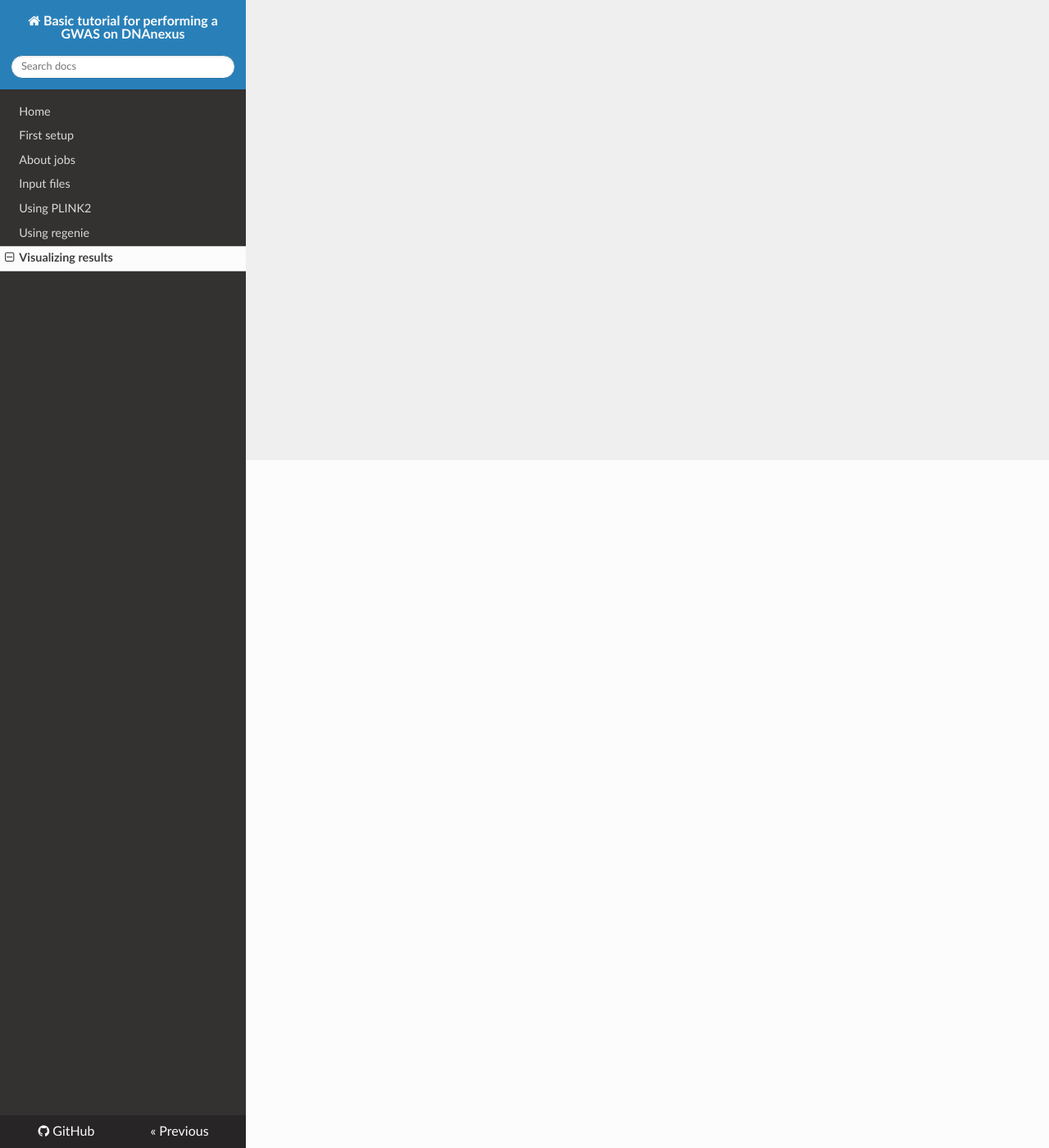
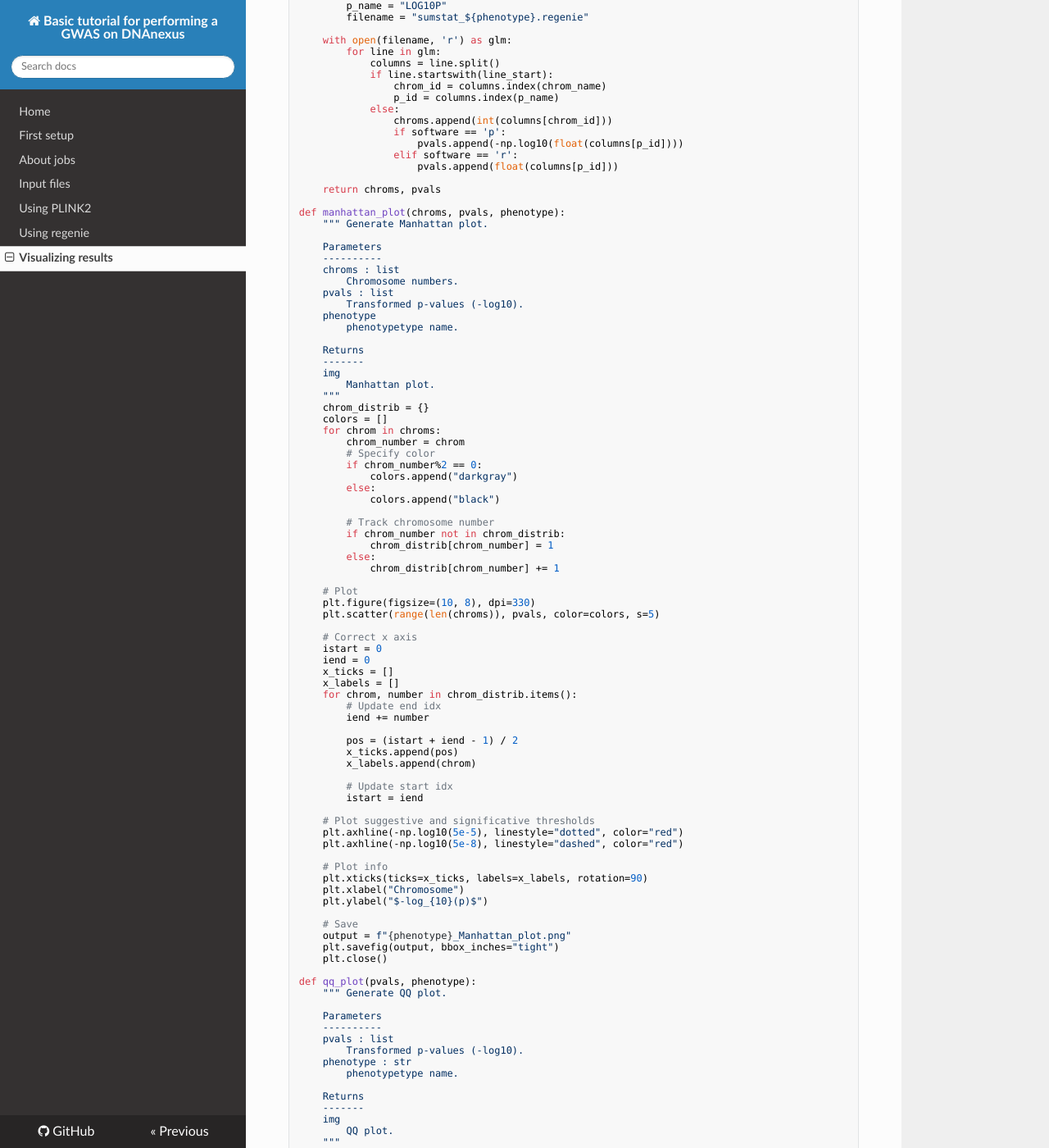
Before and after one commit to gloriabenoit/DNAnexus-GWAS, an MkDocs documentation site: the page built from docs/results.md, in a window 1280 px wide and 1400 px high, scrolled down 839 px. Shown: the whole window at 82% size. Built offline with MkDocs 1.6.1, drawn with Linux system fonts in a browser that asks for light colours; nearby versions of some CDN libraries; some of the changed text lies outside the part shown.

Commit message:
add results + update architecture

````diff
--- a/docs/results.md
+++ b/docs/results.md
@@ -1,3 +1,178 @@
 # Visualizing results
 
 Once our GWAS is complete, we can analyze the summary results. Specifically, we want to create a [Manhattan plot](https://www.sciencedirect.com/topics/biochemistry-genetics-and-molecular-biology/manhattan-plot) and a [QQ plot](https://jnmaloof.github.io/BIS180L_web/slides/11_QQPlots.html#1).
+
+The following code will do just that, although you can use any other software to obtain such plots.
+
+```python
+""" Generate Manhattan plot and QQ plot from GWAS summary statistics. """
+
+import numpy as np
+import matplotlib.pyplot as plt
+
+# Input
+PHENOTYPE = "BMI"
+SOFTWARE = 'p' # for PLINK2 or 'r' for regenie
+
+def read_results(phenotype, software):
+    """ Parse GWAS result file and get values.
+
+    Parameters
+    ----------
+    phenotype
+        phenotypetype name.
+    software : str { 'p', 'r'}
+        Either 'p' for PLINK2 or 'r' for regenie,
+        to correctly format the file.
+
+    Returns
+    -------
+    list
+        Chromosome numbers.
+    list
+        Transformed p-values (-log10).
+    """
+    chroms = []
+    pvals = []
+
+    # Software specific format.
+    if software == 'p':
+        line_start = "#"
+        chrom_name = "#CHROM"
+        p_name = "P"
+        filename = "sumstat_${phenotype}.ADD"
+    elif software == 'r':
+        line_start = "C"
+        chrom_name = "CHROM"
+        p_name = "LOG10P"
+        filename = "sumstat_${phenotype}.regenie"
+
+    with open(filename, 'r') as glm:
+        for line in glm:
+            columns = line.split()
+            if line.startswith(line_start):
+                chrom_id = columns.index(chrom_name)
+                p_id = columns.index(p_name)
+            else:
+                chroms.append(int(columns[chrom_id]))
+                if software == 'p':
+                    pvals.append(-np.log10(float(columns[p_id])))
+                elif software == 'r':
+                    pvals.append(float(columns[p_id]))
+
+    return chroms, pvals
+
+def manhattan_plot(chroms, pvals, phenotype):
+    """ Generate Manhattan plot.
+
+    Parameters
+    ----------
+    chroms : list
+        Chromosome numbers.
+    pvals : list
+        Transformed p-values (-log10).
+    phenotype
+        phenotypetype name.
+
+    Returns
+    -------
+    img
+        Manhattan plot.
+    """
+    chrom_distrib = {}
+    colors = []
+    for chrom in chroms:
+        chrom_number = chrom
+        # Specify color
+        if chrom_number%2 == 0:
+            colors.append("darkgray")
+        else:
+            colors.append("black")
+
+        # Track chromosome number
+        if chrom_number not in chrom_distrib:
+            chrom_distrib[chrom_number] = 1
+        else:
+            chrom_distrib[chrom_number] += 1
+
+    # Plot
+    plt.figure(figsize=(10, 8), dpi=330)
+    plt.scatter(range(len(chroms)), pvals, color=colors, s=5)
+
+    # Correct x axis
+    istart = 0
+    iend = 0
+    x_ticks = []
+    x_labels = []
+    for chrom, number in chrom_distrib.items():
+        # Update end idx
+        iend += number
+
+        pos = (istart + iend - 1) / 2
+        x_ticks.append(pos)
+        x_labels.append(chrom)
+
+        # Update start idx
+        istart = iend
+
+    # Plot suggestive and significative thresholds
+    plt.axhline(-np.log10(5e-5), linestyle="dotted", color="red")
+    plt.axhline(-np.log10(5e-8), linestyle="dashed", color="red")
+
+    # Plot info
+    plt.xticks(ticks=x_ticks, labels=x_labels, rotation=90)
+    plt.xlabel("Chromosome")
+    plt.ylabel("$-log_{10}(p)$")
+
+    # Save
+    output = f"{phenotype}_Manhattan_plot.png"
+    plt.savefig(output, bbox_inches="tight")
+    plt.close()
+
+def qq_plot(pvals, phenotype):
+    """ Generate QQ plot.
+
+    Parameters
+    ----------
+    pvals : list
+        Transformed p-values (-log10).
+    phenotype : str
+        phenotypetype name.
+
+    Returns
+    -------
+    img
+        QQ plot.
+    """
+    # Sort p-values
+    pvals.sort(reverse=True)
+
+    # Expected values
+    n = len(pvals)
+    exp = -np.log10((np.arange(n, dtype=float) - 0.5) / n)
+
+    # Plot
+    plt.figure(figsize=(10, 8), dpi=330)
+    plt.axline((0, 0), slope=1, color="red", linestyle="dashed", zorder=0)
+    plt.scatter(exp, pvals, color="black", s=5, zorder=10)
+    plt.xlabel("Expected $-log_{10}(p)$")
+    plt.ylabel("Observed $-log_{10}(p)$")
+
+    # Save
+    output = f"{phenotype}_QQ_plot.png"
+    plt.savefig(output, bbox_inches="tight")
+    plt.close()
+
+# Read values
+CHROMS, PVALS = read_results(PHENOTYPE, SOFTWARE)
+
+# Manhattan Plot
+manhattan_plot(CHROMS, PVALS, PHENOTYPE, OUTPUT_DIR)
+# QQ plot
+qq_plot(PVALS, PHENOTYPE, OUTPUT_DIR)
+```
+
+This command outputs 2 files:
+
+* `BMI_Manhattan_plot.png` contains the Manhattan plot for the whole GWAS
+* `BMI_QQ_plot.png` contains the QQ plot for the whole GWAS
````
Also changed, not shown: docs/input.md (+2 -2 lines), docs/plink.md (+7 -7 lines), docs/regenie.md (+3 -3 lines).
